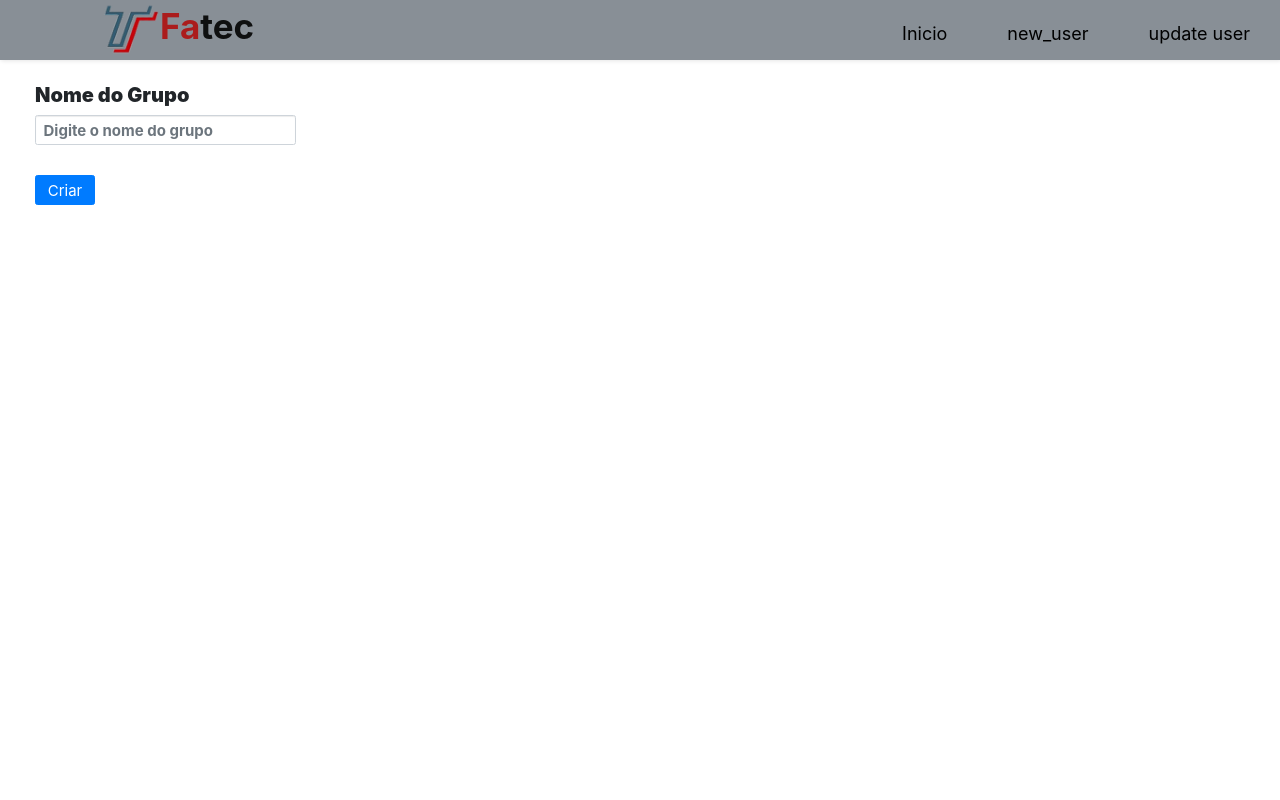
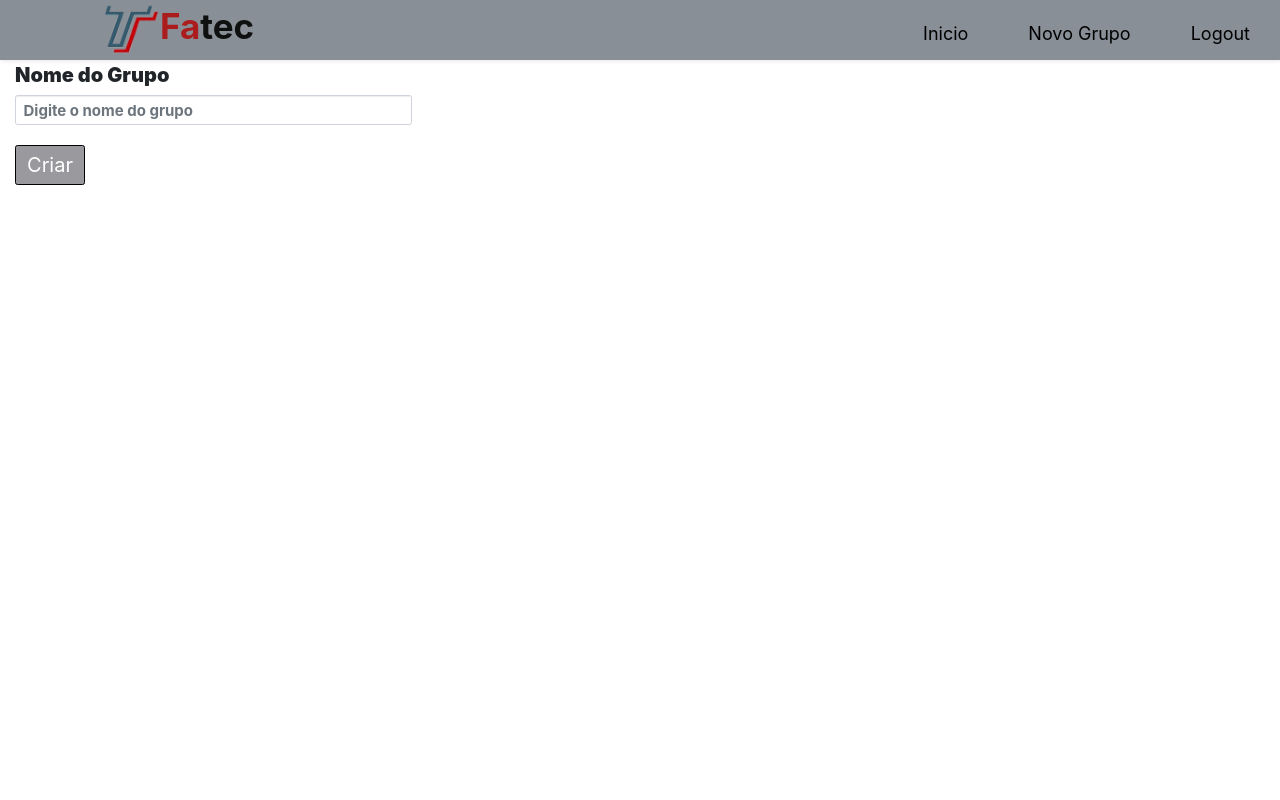
Before and after one commit to marynhaSjc/API-Gfour---Fatec-SJC, a Flask app: page /add_grupo in a window 1280 px wide. Run offline with Flask 2, Linux system fonts and the light colour scheme; data that the repository does not hold is empty; parts of the project's set-up code (start-up, migrations or seed data) failed here and were passed over; some libraries are stand-ins or nearby versions.

Commit message:
alteração parte do rodrigo

```diff
--- a/templates/add.html
+++ b/templates/add.html
@@ -85,7 +85,7 @@
  </div>
 
 
- <script src="js/jquery.min.js"></script>
- <script src="js/bootstrap.min.js"></script>
+ <!--<script src="js/jquery.min.js"></script>
+ <script src="js/bootstrap.min.js"></script>-->
 </body>
 </html>
--- a/templates/base.html
+++ b/templates/base.html
@@ -18,14 +18,15 @@
 </head>
 <body>
     {% block nav %}
-    <header class="header">
-        <a href="https://fatecsjc-prd.azurewebsites.net/" style=" font-size: 35px;"" id="logo"> <img src="../static/img/favicon.png" width="60" height="60" class="d-inline-block align-top" alt="" >Fa<span>tec</span></a>
+    <header class="header" >
+        <a href="{{ url_for ('logout') }}" style=" font-size: 35px;" id="logo"> <img src="../static/img/favicon.png" width="60" height="60" class="d-inline-block align-top" alt="" >Fa<span>tec</span></a>
         <input class="menu-btn" type="checkbox" id="menu-btn" />
         <label class="menu-icon" for="menu-btn"><span class="navicon" ></span></label>
         <ul style=" font-size: 18px; "class="menu">
-            <li ><a href="/admin">Inicio</a></li>
-            <li><a href="/add">new_user</a></li>
-            <li><a href="/edit">update user</a></li>
+            <li ><a href="{{ url_for ('admin') }}">Inicio</a></li>
+            <li><a href=" {{ url_for ('add_grupo') }}" >Novo Grupo</a></li>
+            <li><a href="{{ url_for ('logout') }}">Logout</a></li>
+
         </ul>
       </header>
     {% endblock %}
--- a/templates/prototipo.html
+++ b/templates/prototipo.html
@@ -6,29 +6,39 @@
     <meta name="viewport" content="width=device-width, initial-scale=1.0">
     <title>Document</title>
 </head>-->
+<style>
+    table, th, td {
+  border:2px solid rgb(0, 0, 0);
+}
+.tabela{
+ margin-top: 20px;;width:98%;
+}
+
+
+</style>
+
 {% extends "base.html" %}
 {% block contents %}
 <title> Criação de Grupos</title>
-<body>
-    <form method="post" action="/add_grupo">
-        <div class="row">
+<body style="background-color: ;">
+    <form method="post" action="/add_grupo" style=";width: 50%;;"
+
             <div class="form-group col-md-4" style="margin-left: 20px; margin-top: 20px;">
                 <label for="exampleInputEmail1" style=" font-size: 20px;"><strong> Nome do Grupo </label>
                 <input type="text" style=" font-size: 15px; height: 30px;" class="form-control"  name="add_grupo"  required id="exampleInputEmail1" placeholder="Digite o nome do grupo">
             </div>
             </div>
-            <button type="submit" class="btn btn-primary" style="margin-left: 35px; margin-top: 20px; height: 30px; width: 60px; font-size: 15px;">Criar</button>
+            <button type="submit" class="btn btn-primary" style="margin-left: ; margin-top: 5%;;background-color:rgb(154, 154, 158);border-color: black; height:40px; width: 70px; font-size: 20px;">Criar</button>
 
-            <table style="margin-left: 35px; margin-top: 20px;">
+        <table class="tabela">
             <tbody>
+
                 {% for grupo in grupos %}
 
 				<tr>
-					<td style=" font-size: 15px; "">{{grupo.idGrupo}}</td>
-                    <td style=" font-size: 15px; "">{{grupo.nomeGrupo}}</td>
 
-
-
+                    <td style=" font-size: 20px;;">{{grupo.idGrupo}}</td>
+                    <td style=" font-size: 20px;; ">{{grupo.nomeGrupo}}</td>
 					</td>
 				</tr>
                     {% endfor %}
@@ -37,6 +47,7 @@
         </table>
 
     </form>
+
 </body>
 {% endblock %}
 </html>
--- a/templates/visualizacao.html
+++ b/templates/visualizacao.html
@@ -40,10 +40,11 @@ body::-webkit-scrollbar-thumb {
             {% endif %}
             <li><a href="{{ url_for ('pesquisar') }}">Pesquisar</a></li>
             <li><a href="{{ url_for ('logout') }}">Logout</a></li>
+            <li><a href="{{ url_for ('admin') }}">Admin</a></li>
         </ul>
       </header>
    <h2 style="margin-left: 35%;color: #02125d;font-weight: bold; margin-top: 5%">Mensagens Publicadas</h2>
-   <select class="js-example-basic form-control" name="grupos" id="filtrar_grupo">
+   <select class="js-example-basic form-control" style="width: 45%;margin-left: 30%;" name="grupos" id="filtrar_grupo">
        <option value="" disabled selected >Selecione o Grupo</option>
     {%for grupo in grupos %}
 
@@ -58,7 +59,7 @@ body::-webkit-scrollbar-thumb {
                 </div>
             {% endif %}
         {% endwith %}
-    <div class="m-5 bg-secondary ">
+    <div  class="m-5 bg-secondary ">
     {% for mostrar in postagem %}
         {% if loop.index is divisibleby  2 %}
         <div class="par border border-dark">
```
Also changed, not shown: templates/index.html (+20 -4 lines), templates/view.html (+4 -4 lines), static/css/visualizacao.css (line endings or trailing spaces).
